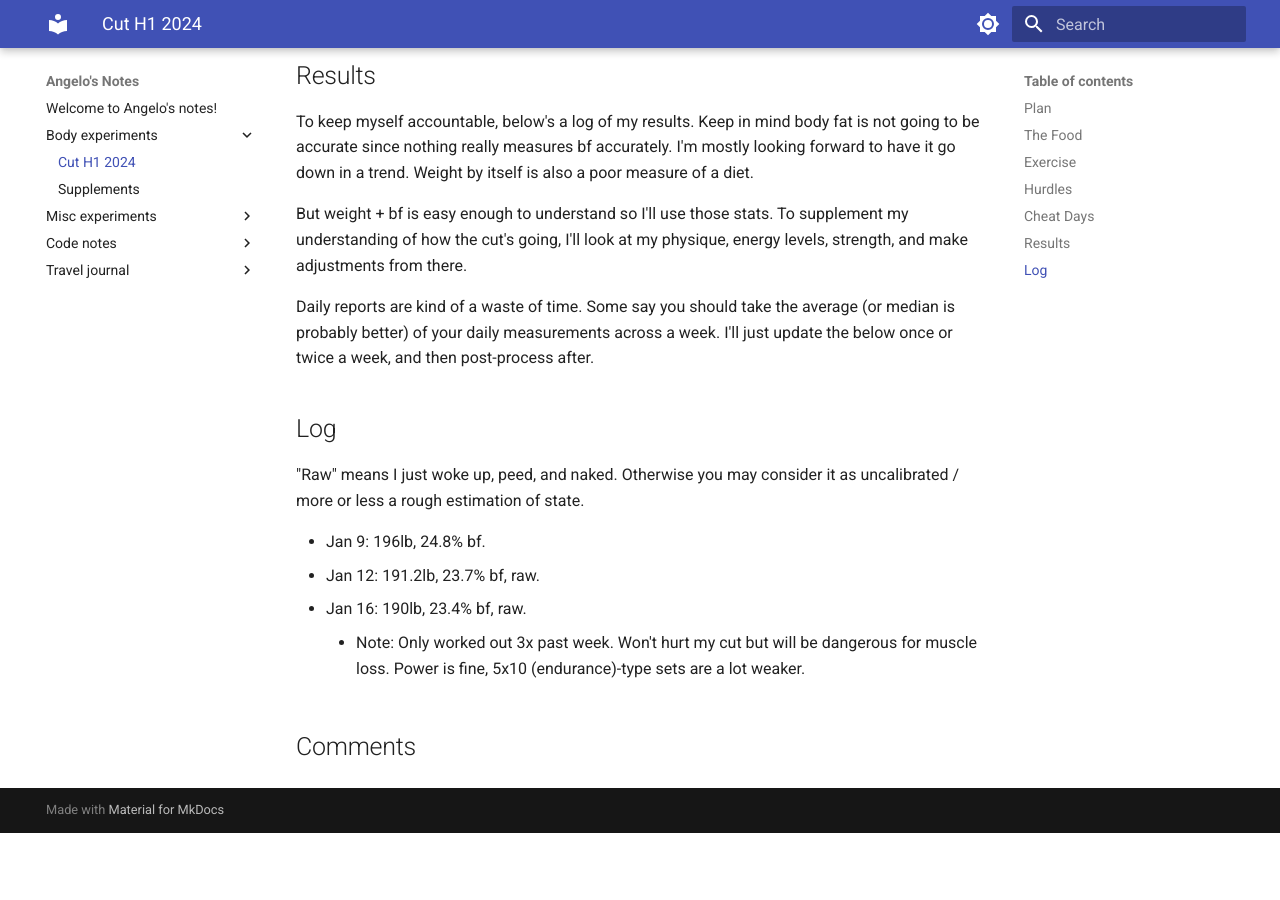
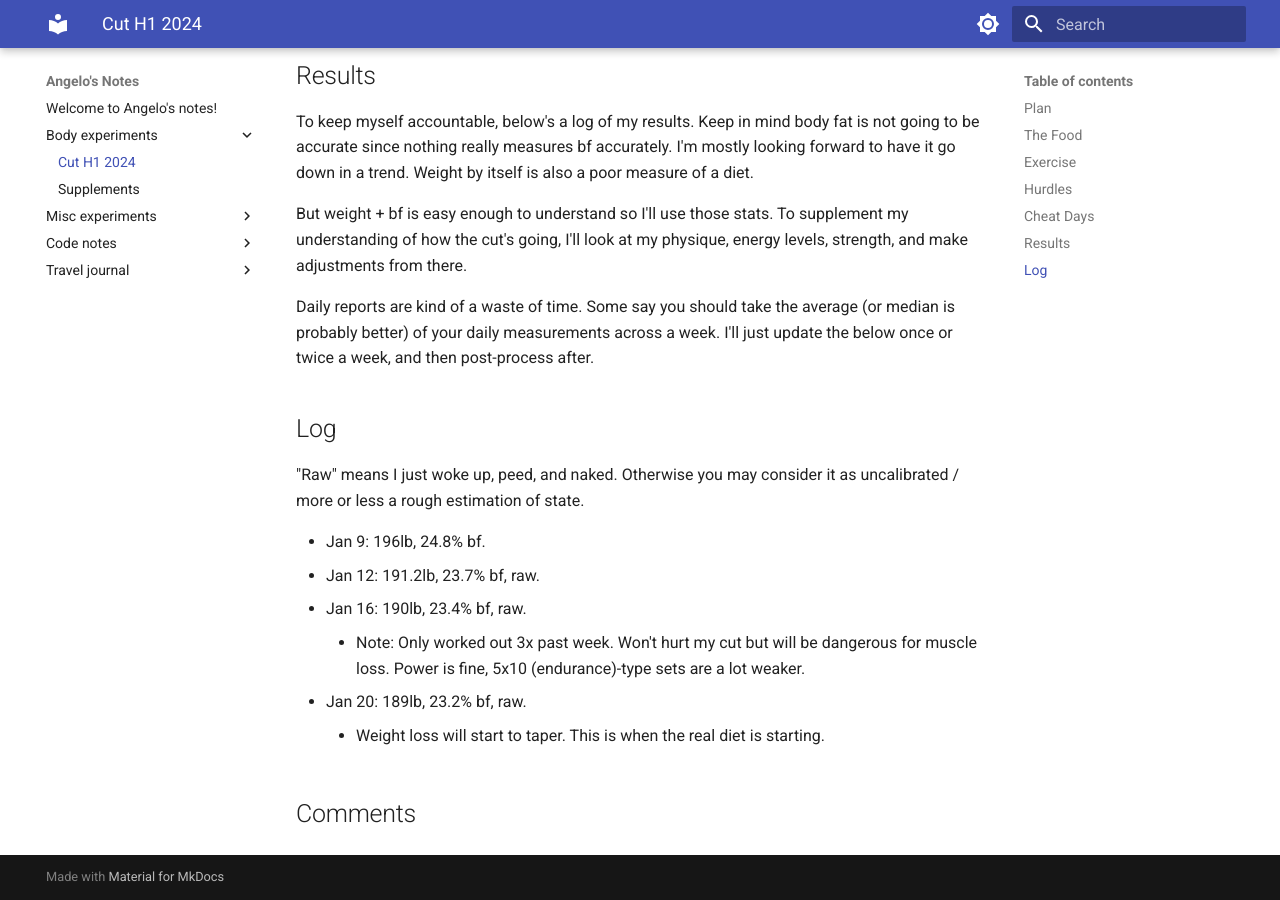
Before and after one commit to ANG3L0/notes-bloggo, an MkDocs documentation site: the page built from docs/Body experiments/DietProtocol2024.md, in a window 1280 px wide and 900 px high, scrolled down 7492 px. Built offline with MkDocs 1.6.1 and Material for MkDocs 9.7.7, drawn with Linux system fonts in a browser that asks for light colours; comment, search, counter and statistics services are not loaded; before the commit the page ends 8325 px from its top, so only the background shows below that.

Commit message:
update wt

```diff
--- a/docs/Body experiments/DietProtocol2024.md
+++ b/docs/Body experiments/DietProtocol2024.md
@@ -149,3 +149,5 @@ Daily reports are kind of a waste of time. Some say you should take the average
 * Jan 12: 191.2lb, 23.7% bf, raw.
 * Jan 16: 190lb, 23.4% bf, raw.
     * Note: Only worked out 3x past week. Won't hurt my cut but will be dangerous for muscle loss. Power is fine, 5x10 (endurance)-type sets are a lot weaker.
+* Jan 20: 189lb, 23.2% bf, raw.
+    * Weight loss will start to taper. This is when the real diet is starting.
```
